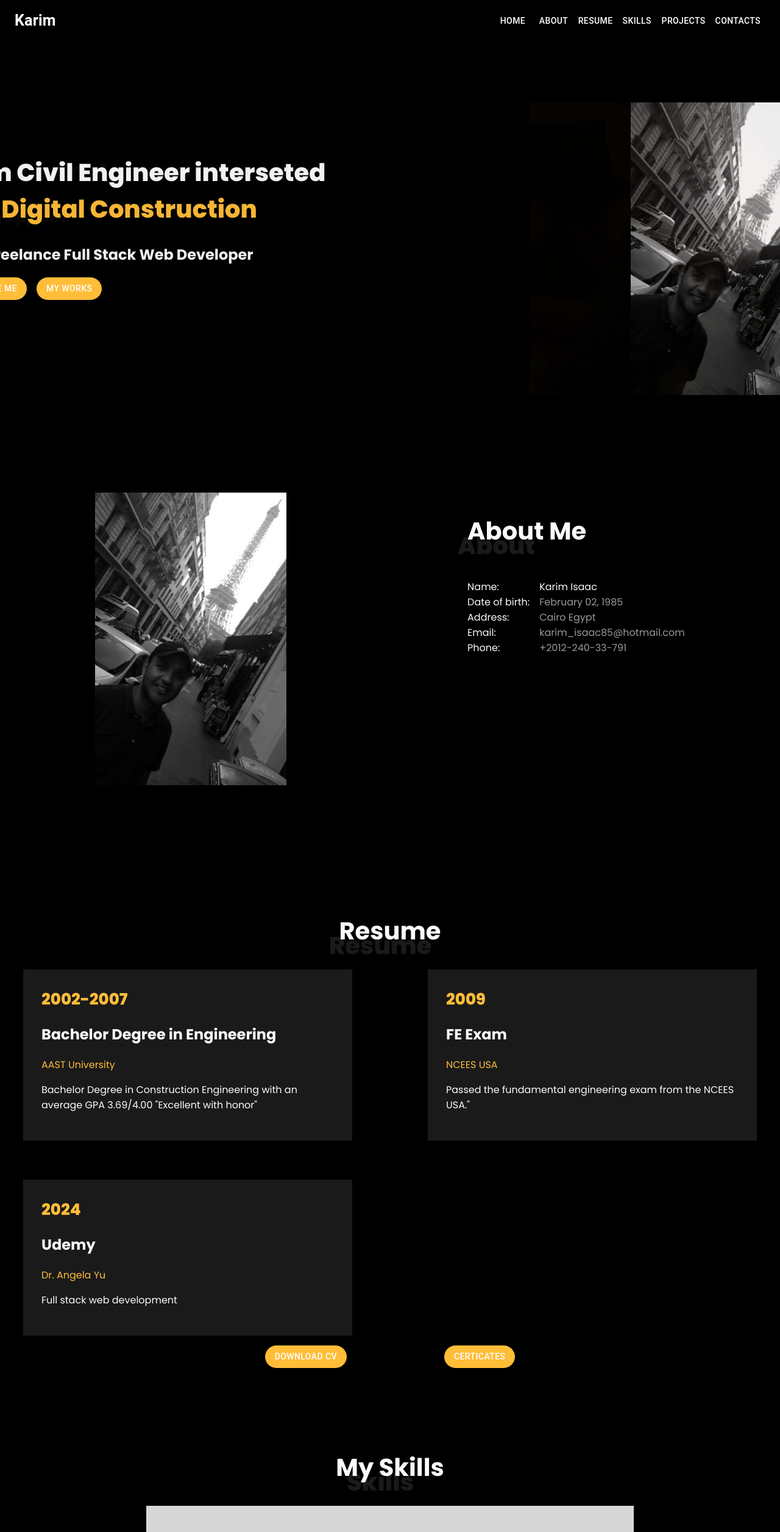
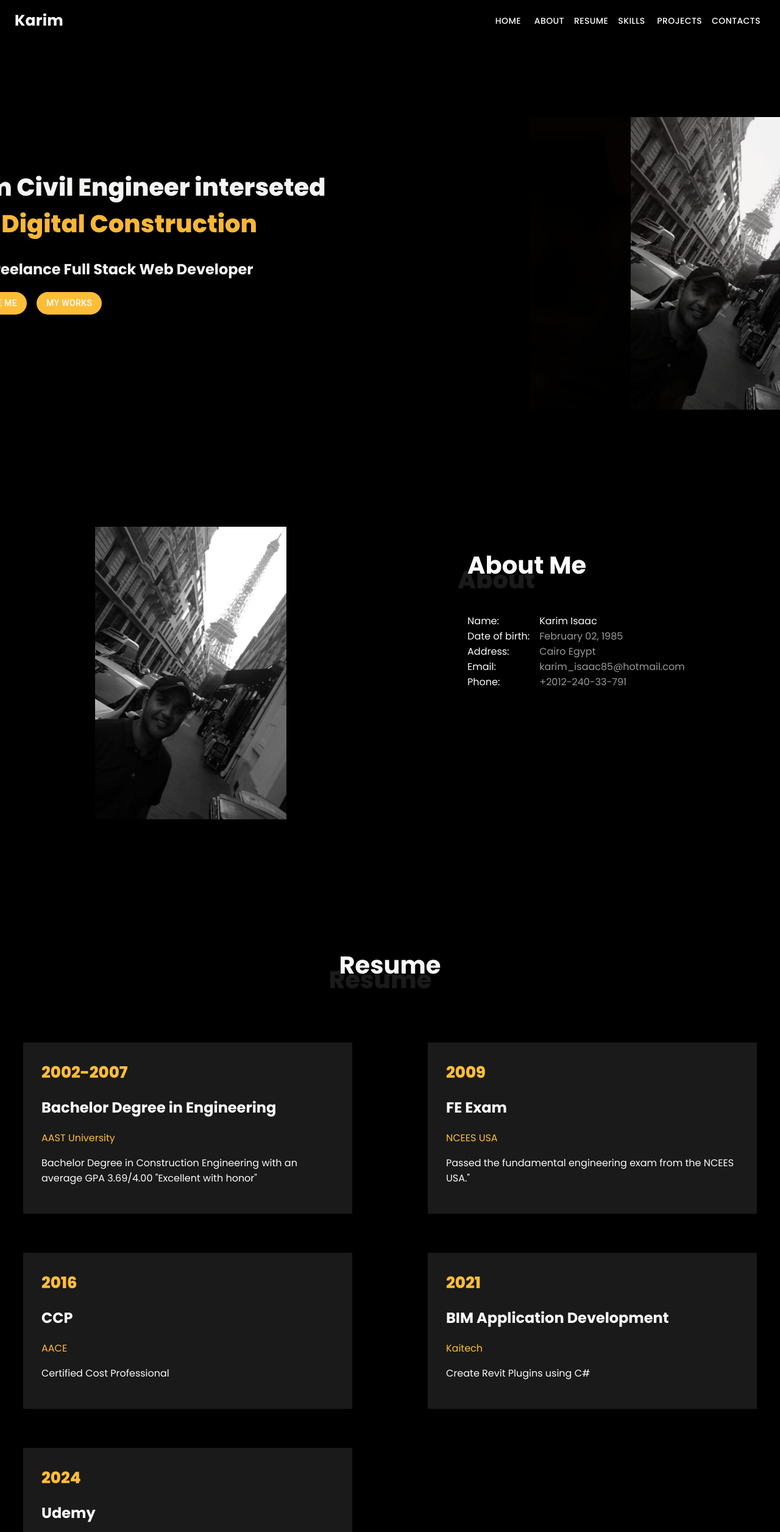
Before and after one commit to KIsaac85/kisaac85.github.io, a React (Vite) app: page / in a window 1280 px wide. Shown: the top 2513 px of the page at 61% size. Built offline with nearby package versions, Linux system fonts and the light colour scheme.

Commit message:
adjust certificates

```diff
--- a/src/Aboutme.jsx
+++ b/src/Aboutme.jsx
@@ -6,7 +6,7 @@ import image1 from "./images/2.jpg"
 function Aboutme() {
     return (
 
-      <section id="about-section" className="main-flex-row">
+      <section id="about-section" className="main-flex-row main-top-space">
 
 
 
--- a/src/ContactMe.jsx
+++ b/src/ContactMe.jsx
@@ -65,8 +65,10 @@ function ContactMe() {
     return(
         <section id="contact-section">
             <div className="main-flex-column main-whole-width main-relative-position">
+            <div className="main-bottom-space">
               <h1 className="resume-middle main-title-shadow">Contact</h1>
               <h2 className="resume-middle main-title main-font-title">Contact Me</h2>
+              </div>
             <div id="contact-icons-container" className="main-flex-row">
             <div className="contact-icon-container main-flex-column">
               <div className="contact-image-container contact-text-centered">
@@ -95,7 +97,7 @@ function ContactMe() {
             </div>
           </div>
 
-          <div id="contact-img-Form-container" className="main-flex-row main-content-center" >
+          <div id="contact-img-Form-container " className="main-flex-row main-content-center main-bottom-space" >
           <img id="contact-image" src={image1}></img>
 
               <form id="contact-form-style"  ref={form} action="#" >
--- a/src/Home.jsx
+++ b/src/Home.jsx
@@ -28,8 +28,8 @@ function Home() {
 
 
 
-  <div  id="home-section" className="main-flex-row main-content-center" style={{display:""}}>
-      <div id="hi" style={{}}>
+  <div  id="home-section" className="main-flex-row main-content-center main-top-space">
+      <div>
 
       <Fade className='home-relative-position' in={checked}  timeout={2500}>
       <div style={{width:600}}><span>Hello!</span>
--- a/src/NavBar.jsx
+++ b/src/NavBar.jsx
@@ -73,7 +73,7 @@ function ResponsiveAppBar() {
               fontSize:25,
               color: 'inherit',
               textDecoration: 'none',
-
+              fontFamily:"poppins"
             }}
           >
             Karim
@@ -96,7 +96,7 @@ function ResponsiveAppBar() {
               color: 'inherit',
               textDecoration: 'none',
               fontSize:25,
-
+              fontFamily:"poppins"
             }}
           >
             Karim
@@ -108,7 +108,7 @@ function ResponsiveAppBar() {
               onMouseLeave={handleMouseLeave}
                 key={text}
                 href={href}
-                sx={{ my: 2, color: 'white', display: 'block' }}>
+                sx={{ my: 2, color: 'white', display: 'block', fontFamily:"poppins" }}>
                 {text}
 
               </Button>
@@ -145,7 +145,7 @@ function ResponsiveAppBar() {
             >
               {navbarItems.map(({text,href}) => (
                 <MenuItem key={text}  onClick={handleCloseNavMenu}>
-                  <Typography  textAlign="center"><Button href={href} sx={{color:"black"}}>{text}</Button></Typography>
+                  <Typography  textAlign="center"><Button href={href} sx={{color:"black", fontFamily:"poppins"}}>{text}</Button></Typography>
                 </MenuItem>
               ))}
             </Menu>
--- a/src/Projects.jsx
+++ b/src/Projects.jsx
@@ -23,9 +23,9 @@ function Projects() {
 
 	return(
 		<section id="projects-section">
-		<div className="main-flex-column main-whole-width main-relative-position">
+		<div className="main-flex-column main-whole-width main-relative-position main-bottom-space">
               <h1 className="resume-middle main-title-shadow">Projects</h1>
-              <h2 className="resume-middle main-title main-font-title">Our Projects</h2>
+              <h2 className="resume-middle main-title main-font-title">My Projects</h2>
 		</div>
 		<div className="container">
 		<div className="row">
--- a/src/Resume.jsx
+++ b/src/Resume.jsx
@@ -1,6 +1,7 @@
 import React from "react";
 import  StyledButton  from './js/ButtonStyle';
 import CV from "./CV/Karim ishak fahmy CV.pdf";
+import Certicates from "./Certificates/Courses Certificates.pdf";
 import { Stack} from '@mui/material';
 import CertificatesData from "./js/Certificates"
 import Certificates from "./Certificate.jsx"
@@ -26,13 +27,13 @@ function Resume() {
     <section id="resume-section">
 
     	<div className="main-flex-column main-whole-width main-relative-position">
-    		<div className="ٌresume-middle">
+    		<div className="ٌresume-middle main-bottom-space">
 
           	<h1 className="main-title-shadow resume-middle">Resume</h1>
             <h2 className="resume-middle main-title main-font-title">Resume</h2>
         	</div>
 
-    		<div className="resume-degrees">
+    		<div className="resume-degrees main-bottom-space">
 
 				{CertificatesData.map(CertificatesFunction)}
     			{/* <div className="resume-degree-container">
@@ -55,7 +56,7 @@ function Resume() {
 
 			<Stack className='resume-middle'  spacing={20} direction={'row'}>
 			<a href={CV} download='Karim Ishak CV.pdf'><StyledButton variant="contained">Download CV</StyledButton></a>
-			<a href={CV} download='Karim Ishak CV.pdf'><StyledButton variant="contained"> Certicates </StyledButton></a>
+			<a href={Certicates} download='Karim Ishak Certificates.pdf'><StyledButton variant="contained"> Certicates </StyledButton></a>
 			</Stack>
 
 
--- a/src/Skills.jsx
+++ b/src/Skills.jsx
@@ -4,10 +4,10 @@ import skillsImage from "./images/skills.png"
 
 function Skills() {
     return(
-        <section  id="skills-section">
+        <section  id="skills-section" className="main-top-space">
 			<div className="main-flex-column main-whole-width main-relative-position">
 
-          <div className="main-flex-column main-whole-width main-relative-position">
+          <div className="main-flex-column main-whole-width main-relative-position main-bottom-space">
           	<h1 className="resume-middle main-title-shadow">Skills</h1>
             <h2 className="resume-middle main-title main-font-title">My Skills</h2>
 			</div>
--- a/src/css/Style About Section.css
+++ b/src/css/Style About Section.css
@@ -1,8 +1,6 @@
 #about-section{
 
     justify-content: space-around;
-    padding-top:  10rem;
-
     height: 30rem;
 }
 
--- a/src/css/Style Home.css
+++ b/src/css/Style Home.css
@@ -1,5 +1,5 @@
 #home-section{
-    padding-top:  10rem;
+
     height: 30rem;
 }
 
--- a/src/css/Style Main.css
+++ b/src/css/Style Main.css
@@ -77,3 +77,11 @@ font-weight: 700;
 .main-content-center{
     justify-content: center;
 }
+
+.main-bottom-space{
+    margin-bottom: 4rem;
+}
+
+.main-top-space{
+    margin-top: 12rem;
+}
--- a/src/js/Certificates.js
+++ b/src/js/Certificates.js
@@ -17,9 +17,21 @@ const Certificates = [
 
     {
         id:2,
-        year:"2024",
-        cert:"Udemy",
-        university:"Dr. Angela Yu",
-        description: 'Full stack web development'}];
+        year:"2016",
+        cert:"CCP",
+        university:"AACE",
+        description: 'Certified Cost Professional'},
+        {
+            id:3,
+            year:"2021",
+            cert:"BIM Application Development",
+            university:"Kaitech",
+            description: 'Create Revit Plugins using C#'},
+        {
+            id:4,
+            year:"2024",
+            cert:"Udemy",
+            university:"Dr. Angela Yu",
+            description: 'Full stack web development'}];
 
 export default Certificates;
```
Also changed, not shown: 1 other file (tests, documents, lock files or other folders).
